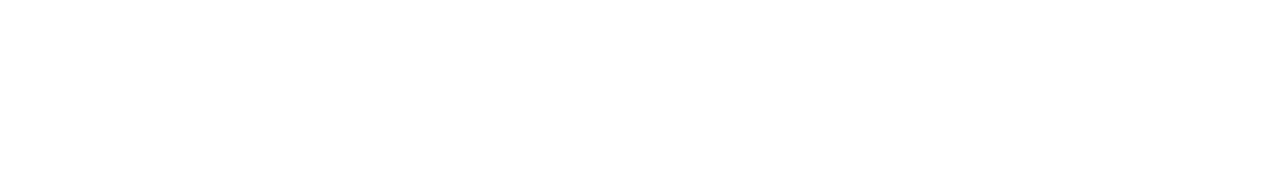
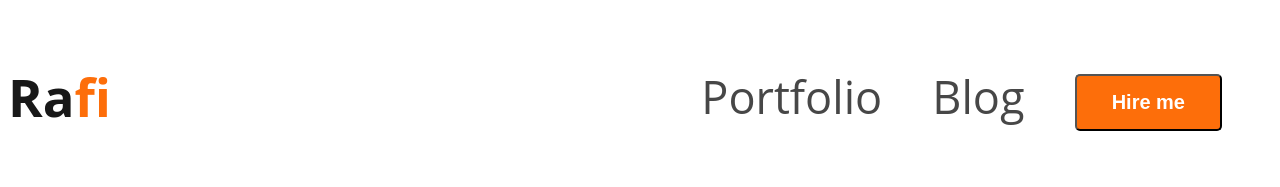
Before and after one commit to Rafithesheikh/Portfolio, a plain HTML site: page index.html in a window 1280 px wide. Drawn offline with Linux system fonts and the light colour scheme; a web font is replaced by a local one.

Commit message:
added styles

```diff
--- /dev/null
+++ b/Styles/portfolio.css
@@ -0,0 +1,42 @@
+/* Common shared styles */
+body{font-family: 'Open Sans',
+     sans-serif;}
+/* Nav related styles */
+nav{
+    display: flex;
+    justify-content: space-between;
+    align-items: center;
+}
+.nav-title{
+color: #181818;
+font-family: Open Sans;
+font-size: 45px;
+font-style: normal;
+/* font-weight: 800; */
+line-height: normal;
+}
+.orange{
+   color: #FD6E0A;
+}
+.btn-primary{
+    border-radius: 5px;
+    background: #FD6E0A;
+    font-size: 20px;
+    color: white;
+    font-style: normal;
+    font-weight: 700;
+    padding: 15px 35px;
+}
+nav>ul{
+    display: flex;
+    align-items: center;
+}
+nav li{
+    list-style: none;
+    margin-right: 50px;
+
+}
+nav a{
+    text-decoration: none;
+    color: #474747;
+}
--- a/index.html
+++ b/index.html
@@ -4,11 +4,22 @@
     <meta charset="UTF-8">
     <meta name="viewport" content="width=device-width, initial-scale=1.0">
     <title>Web developer portfolio</title>
+    <link rel="stylesheet" href="
+        @import url('https://fonts.googleapis.com/css2?family=Open+Sans:wght@800&display=swap');
+      ">
+
     <link rel="shortcut icon" href="https://encrypted-tbn0.gstatic.com/images?q=tbn:ANd9GcQ8Bfyn5JOV2KtLh0IrBZHtqlFv4DsszK6gdBM55EnC3g&s" type="image/x-icon">
+    <link rel="stylesheet" href="Styles/portfolio.css">
 </head>
 <body>
     <header>
-
+        <nav class="nav-title"><h3>Ra<span class="orange">f</span>i</h3>
+        <ul>
+            <li><a href="">Portfolio</a></li>
+            <li><a href="">Blog</a></li>
+            <li><Button class="btn-primary">Hire me</Button></li>
+        </nav>
+        </ul>
     </header>
     <main>
 
```
